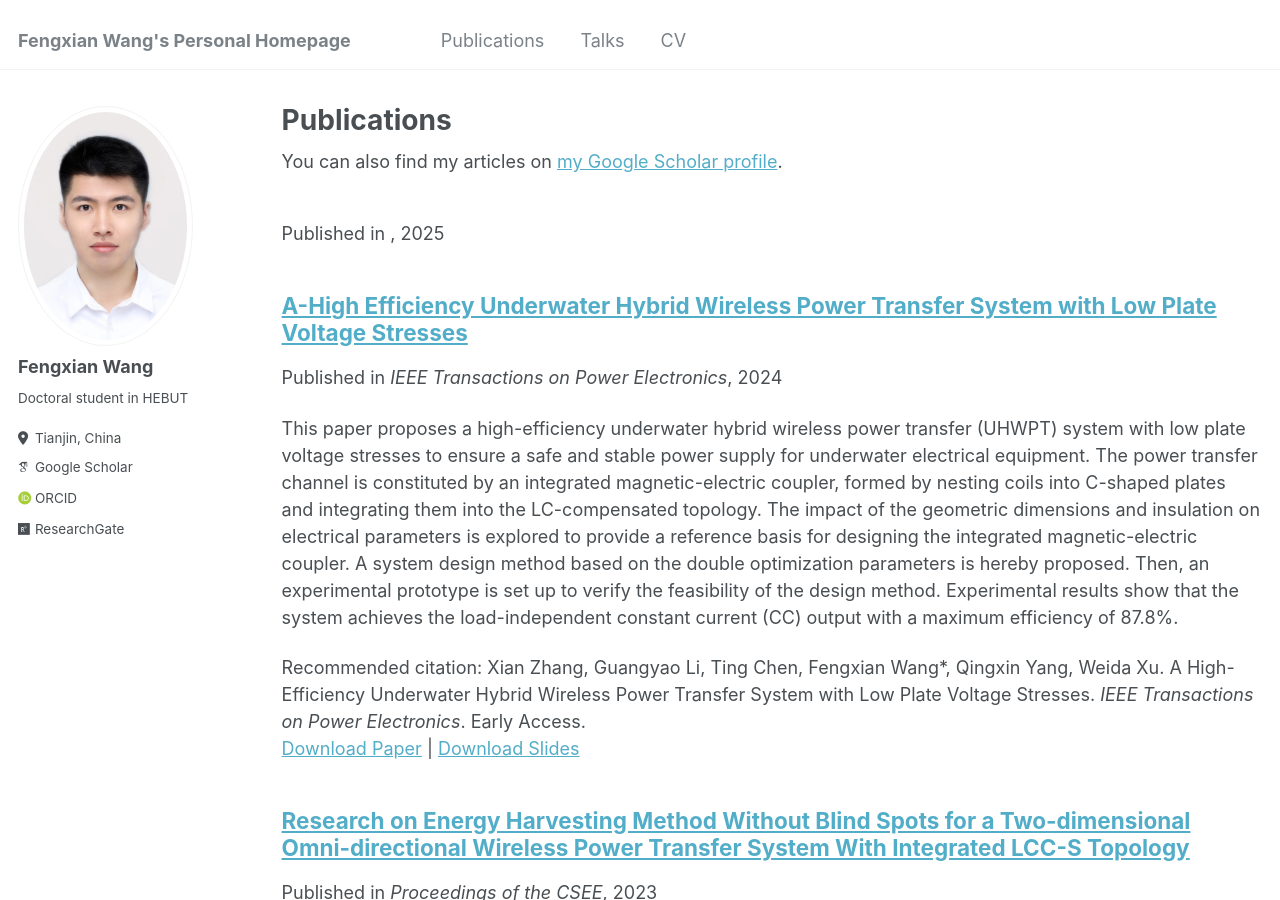
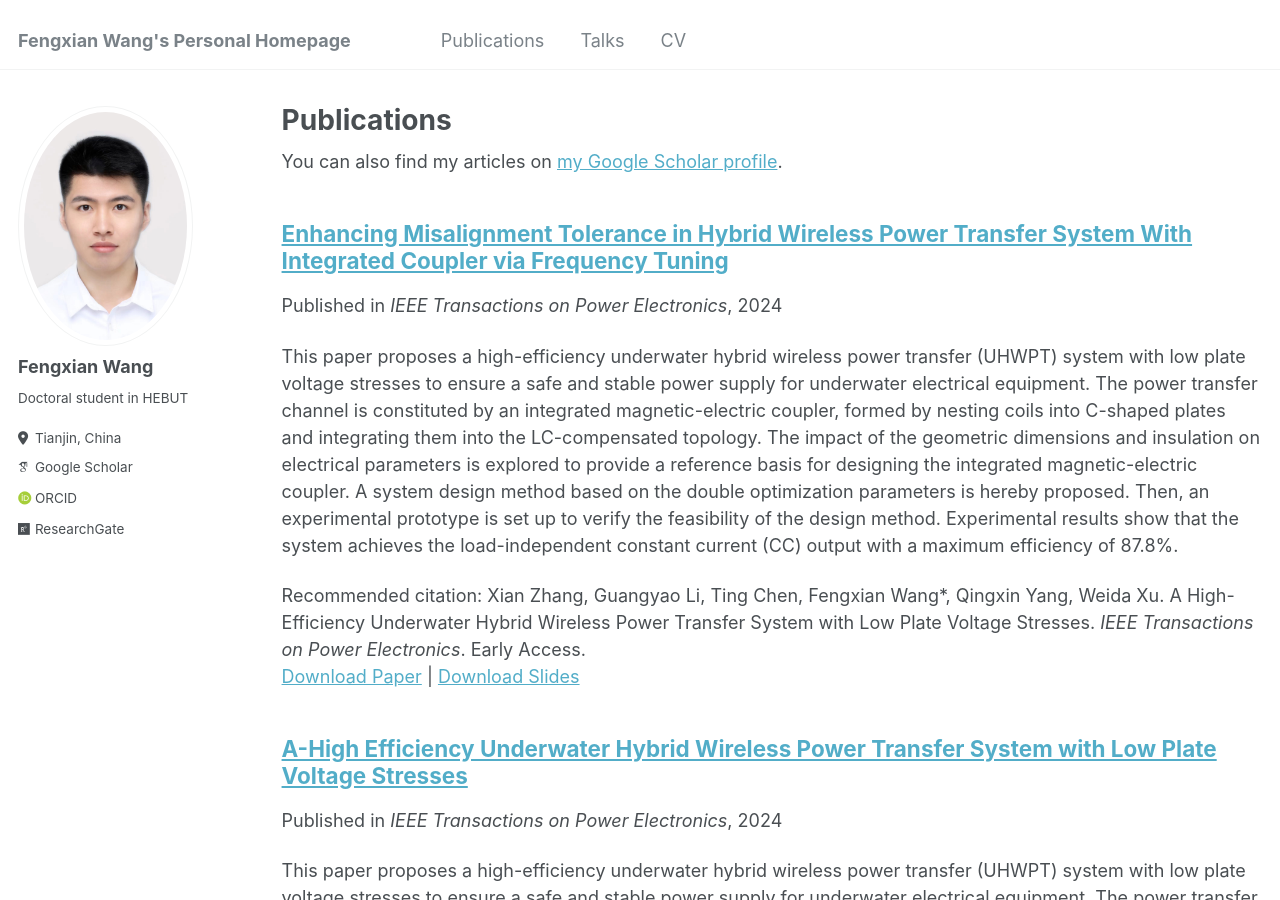
Before and after one commit to Fengxian-wang/note-gen-sync, a Jekyll site: the page built from _pages/publications.md, in a window 1280 px wide and 900 px high. Built offline with Jekyll 4.4.1, drawn with Linux system fonts in a browser that asks for light colours; some web fonts are replaced.

Commit message:
Update 2024-6-20.md

```diff
--- a/_publications/2024-6-20.md
+++ b/_publications/2024-6-20.md
@@ -2,15 +2,16 @@
 title: "Enhancing Misalignment Tolerance in Hybrid Wireless Power Transfer System With Integrated Coupler via Frequency Tuning"
 collection: publications
 permalink: /publication/2024-6-20
-excerpt: 'To enhance the misalignment tolerance and system integration of the wireless power transfer (WPT) system, an integrated coupler consisting of capacitors and coils overlapped coaxially is proposed in this article and integrated into the hybrid WPT (HWPT) system without extra compensation components. The system utilizes the complementary characteristics of different transmission channels to realize the synergistic transfer of different coupled powers under a wide coupling range. Based on the mutual influence between capacitors and coils in terms of electrical parameters in a limited axial projection area and the zero-phase-angle condition considering the mutual capacitance obtained by the fundamental harmonics approximation method, the method of regulating the transfer ratio of the two types of coupled powers is mastered. A method to realize the HWPT with high misalignment tolerance characteristics by frequency tracking is proposed to solve the problem of the system's resonant state being disrupted when the position of the integrated coupler is misaligned. The field-circuit coupling model verifies the feasibility of the analysis and transfer method. Finally, an experimental verification platform for 500 W is built to achieve 82.7% power transfer in the WPT system with 40% unidirectional misalignment.'
+excerpt: 'This paper proposes a high-efficiency underwater hybrid wireless power transfer (UHWPT) system with low plate voltage stresses to ensure a safe and stable power supply for underwater electrical equipment. The power transfer channel is constituted by an integrated magnetic-electric coupler, formed by nesting coils into C-shaped plates and integrating them into the LC-compensated topology. The impact of the geometric dimensions and insulation on electrical parameters is explored to provide a reference basis for designing the integrated magnetic-electric coupler. A system design method based on the double optimization parameters is hereby proposed. Then, an experimental prototype is set up to verify the feasibility of the design method. Experimental results show that the system achieves the load-independent constant current (CC) output with a maximum efficiency of 87.8%.'
 date: 2024-6-20
 venue: 'IEEE Transactions on Power Electronics'
-slidesurl: 'http://fengxian-wang.github.io/files/Slidesur-Structure Electromagnetic Force Analysis of WPT System Under Fault Conditions.pdf'
-paperurl: 'http://fengxian-wang.github.io/files/Paper-Structure Electromagnetic Force Analysis of WPT System Under Fault Conditions.pdf'
-citation: 'Xian Zhang, Fengxian Wang*, Xuejing Ni, Yanan Ren, Qingxin Yang. Structure Electromagnetic Force Analysis of WPT System Under Fault Conditions. <i>IEEE Access</i>. 8.'
+slidesurl: 'http://fengxian-wang.github.io/files/Slidesur-A-High Efficiency Underwater Hybrid Wireless Power Transfer System with Low Plate Voltage Stresses.pdf'
+paperurl: 'http://fengxian-wang.github.io/files/Paper-A-High Efficiency Underwater Hybrid Wireless Power Transfer System with Low Plate Voltage Stresses.pdf'
+citation: 'Xian Zhang, Guangyao Li, Ting Chen, Fengxian Wang*, Qingxin Yang, Weida Xu. A High-Efficiency Underwater Hybrid Wireless Power Transfer System with Low Plate Voltage Stresses. <i>IEEE Transactions on Power Electronics</i>. Early Access.'
 ---
 
-**DOI link:**
+ **DOI link:**
+  [10.1109/TPEL.2024.3392375](https://doi.org/10.1109/TPEL.2024.3392375)
 [10.1109/ACCESS.2020.3015278](https://doi.org/10.1109/access.2020.3015278)
 
 
```
